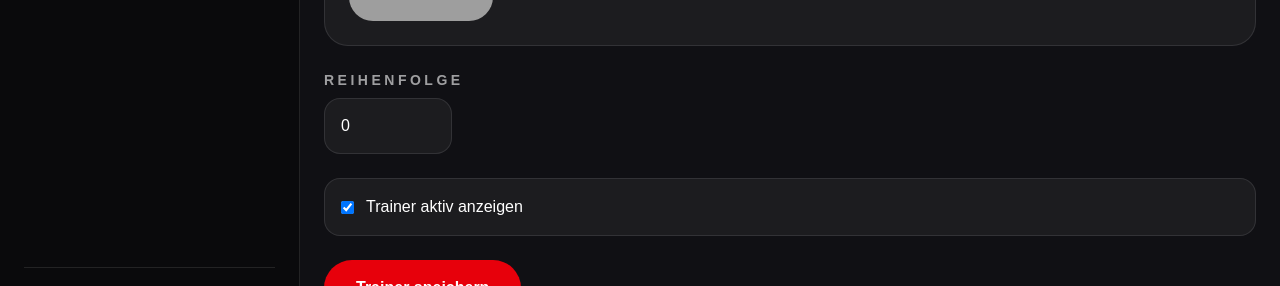
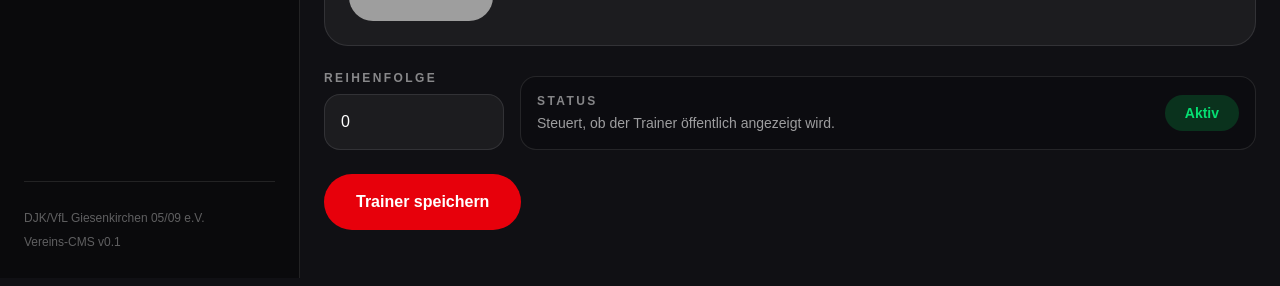
Before and after one commit to m00nLPStudent/djk-giesenkirchen-webseite, a Next.js app: page /admin/coaches/new in a window 1280 px wide. Shown: the part 1293-1579 px from the top of the page. Built offline with nearby package versions, Linux system fonts and the light colour scheme; no server answers; the database is empty; grey boxes are pictures that could not be loaded.

Commit message:
Polish coach settings fields

```diff
--- a/src/components/admin/coaches/forms/fields/CoachSettingsFields.js
+++ b/src/components/admin/coaches/forms/fields/CoachSettingsFields.js
@@ -1,30 +1,39 @@
+import { InputField } from "@/components/admin/forms";
+
 export default function CoachSettingsFields({ form, updateField }) {
   return (
-    <>
-      <div>
-        <label className="mb-2 block text-sm font-bold uppercase tracking-[0.25em] text-white/60">
-          Reihenfolge
-        </label>
+    <div className="grid gap-4 md:grid-cols-[180px_1fr] md:items-end">
+      <InputField
+        label="Reihenfolge"
+        type="number"
+        value={form.sort_order}
+        onChange={(event) => updateField("sort_order", event.target.value)}
+      />
 
-        <input
-          type="number"
-          value={form.sort_order}
-          onChange={(event) => updateField("sort_order", event.target.value)}
-          className="h-14 w-32 rounded-2xl border border-white/10 bg-white/5 px-4 outline-none focus:border-red-500"
-        />
+      <div className="rounded-2xl border border-white/10 bg-black/20 p-4">
+        <div className="flex flex-wrap items-center justify-between gap-4">
+          <div>
+            <p className="text-xs font-bold uppercase tracking-[0.2em] text-white/50">
+              Status
+            </p>
+            <p className="mt-1 text-sm text-white/60">
+              Steuert, ob der Trainer öffentlich angezeigt wird.
+            </p>
+          </div>
+
+          <button
+            type="button"
+            onClick={() => updateField("is_active", !form.is_active)}
+            className={`rounded-full px-5 py-2 text-sm font-black transition ${
+              form.is_active
+                ? "bg-green-500/20 text-green-400"
+                : "bg-yellow-500/20 text-yellow-400"
+            }`}
+          >
+            {form.is_active ? "Aktiv" : "Inaktiv"}
+          </button>
+        </div>
       </div>
-
-      <div className="rounded-2xl border border-white/10 bg-white/5 p-4">
-        <label className="flex items-center gap-3 text-white">
-          <input
-            type="checkbox"
-            checked={form.is_active}
-            onChange={(event) => updateField("is_active", event.target.checked)}
-          />
-
-          <span className="font-medium">Trainer aktiv anzeigen</span>
-        </label>
-      </div>
-    </>
+    </div>
   );
 }
```
